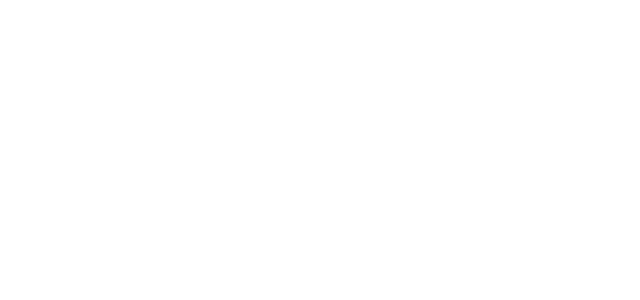
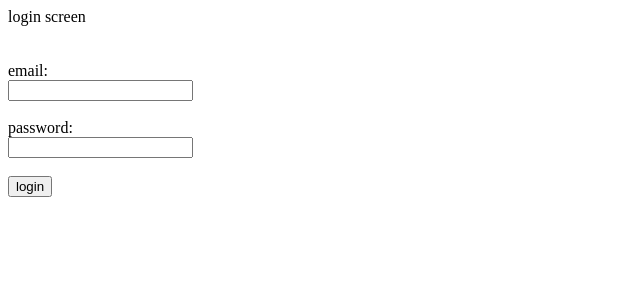
Before and after one commit to ghimirepraveen/Movie_Suggester, a React (Create React App) app: page /login in a window 1280 px wide. Shown: the top 300 px of the page, without its empty margins (0-640 px from the left). Built offline with nearby package versions, Linux system fonts and the light colour scheme.

Commit message:
adding login

```diff
--- /dev/null
+++ b/src/pages/AddMovies.js
@@ -0,0 +1,59 @@
+import axios from "axios";
+import { useRef } from "react";
+import { Link, useHistory } from "react-router-dom/cjs/react-router-dom.min";
+
+const AddMovies = () => {
+  const history = useHistory();
+  const moviename = useRef();
+  const rating = useRef();
+  const descripetion = useRef();
+
+  const addmoviehandler = async (e) => {
+    e.preventDefault();
+
+    const movieData = {
+      movie_name: moviename.current.value,
+      rating: rating.current.value,
+      description: descripetion.current.value,
+    };
+    try {
+      const response = await axios.post(
+        "https://api.dynoacademy.com/test-api/v1/movies",
+        movieData,
+        {
+          timeout: 1111,
+        }
+      );
+
+      alert(response.data.message);
+      history.replace("/");
+    } catch (error) {
+      if (error.response) {
+        console.log(error.response.data.errors[0].message);
+      } else {
+        alert("something went wrong !!! Please try again !!");
+      }
+    }
+  };
+  return (
+    <>
+      <Link to="/">Home</Link>
+      <form onSubmit={addmoviehandler}>
+        <br />
+        <br />
+
+        <input type="text" placeholder="mmovie name" ref={moviename} />
+        <br />
+        <br />
+        <input type="text" placeholder="rating" ref={rating} />
+        <br />
+        <br />
+        <textarea placeholder="description" ref={descripetion}></textarea>
+        <br />
+        <br />
+        <button type="submit">Summit</button>
+      </form>
+    </>
+  );
+};
+export default AddMovies;
--- a/src/pages/Index.js
+++ b/src/pages/Index.js
@@ -7,22 +7,46 @@
   const [iserror, setiserror] = useState(false);
   const [errorText, setErrorText] = useState("");
   const [searchmovietext, setsearchtext] = useState("");
+  const [searcherrortext, setsearcherrortext] = useState(false);
+  const [loading, setloading] = useState(false);
+  const [firstrun, setfirstrun] = useState(true);
   useEffect(() => {
     fetchmovies();
   }, []);
 
   useEffect(() => {
+    if (!firstrun) {
+      const fetchtimer = setTimeout(() => {
+        if (searchmovietext && searchmovietext.length > 2) {
           fetchmovies();
+          setsearcherrortext();
+        } else if (searchmovietext.length < 1) {
+          fetchmovies();
+          setsearcherrortext();
+        } else {
+          setsearcherrortext("please enter 3 letter to search  ");
+        }
+      }, 1000);
+      return () => {
+        clearTimeout(fetchtimer);
+      };
+    }
   }, [searchmovietext]);
   const fetchmovies = async () => {
+    setloading(true);
+
     setiserror(false);
     try {
       const response = await axios.get(
         `https://api.dynoacademy.com/test-api/v1/movies?search=${searchmovietext}`
       );
       setMovies(response.data.moviesData);
+      setloading(false);
+      setfirstrun(false);
     } catch (e) {
       setiserror(true);
+      setloading(false);
+      setfirstrun(false);
       setErrorText("Cannot get movies ");
       //alert("can not info from get movies!1");
     }
@@ -46,12 +70,17 @@
   return (
     <div className="App">
       <div>
+        <Link to="/add">add movie</Link>
+        <Link to="/login">login</Link>
+      </div>
+      <div>
         <input
           type="text"
           value={searchmovietext}
           placeholder="provide movie name "
           onChange={(e) => setsearchtext(e.target.value)}
         />
+        <span style={{ color: "red " }}>{searcherrortext}</span>
       </div>
       {/* <button onClick={fetchmovies}>Get movies</button> */}
       <br></br>
@@ -71,8 +100,12 @@
       ) : (
         <></>
       )}
-
+      <div>{loading ? <>loading </> : <></>}</div>
       <div style={{ background: "#7e7e7e", padding: "10px", margin: "10px" }}>
+        {loading && movies.length < 1 ? (
+          <>movies not found</>
+        ) : (
+          <>
             {movies.map((el) => (
               <div key={el.id}>
                 <Link to={`/view_movies/${el.id}`}>
@@ -89,7 +122,11 @@
                 </Link>
                 <br />
                 <br />
-            <img style={{ height: "50%" }} src={el.image} alt="img of movies" />
+                <img
+                  style={{ height: "50%" }}
+                  src={el.image}
+                  alt="img of movies"
+                />
                 <div style={{ background: "white", fontSize: "20px" }}>
                   <p>{el.info ? el.info : "None"}</p>
                 </div>
@@ -101,6 +138,8 @@
                 <hr />
               </div>
             ))}
+          </>
+        )}
       </div>
     </div>
   );
--- /dev/null
+++ b/src/pages/Login.js
@@ -0,0 +1,58 @@
+import axios from "axios";
+import { useRef } from "react";
+
+const Login = () => {
+  const email = useRef();
+  const password = useRef();
+
+  const loginhandeler = async (e) => {
+    e.preventDefault();
+
+    const logindata = {
+      email: email.current.value,
+      password: password.current.value,
+    };
+    try {
+      const response = await axios.post(
+        "https://api.dynoacademy.com/test-api/v1/login",
+        logindata,
+        {
+          timeout: 1000,
+        }
+      );
+
+      //alert(response.data.message);
+      if (response.data.status === "success") {
+        alert("logined sucessfully");
+      }
+    } catch (error) {
+      if (error.response) {
+        console.log(error.response.data.errors[0].message);
+      } else {
+        alert("something went wrong !!! Please try again !!");
+      }
+    }
+  };
+  return (
+    <>
+      login screen
+      <form onSubmit={loginhandeler}>
+        <br />
+        <br />
+        email:
+        <br />
+        <input type="text" ref={email}></input>
+        <br />
+        <br />
+        password:
+        <br />
+        <input type="text" ref={password}></input>
+        <br />
+        <br />
+        <button type="summit">login</button>
+      </form>
+    </>
+  );
+};
+
+export default Login;
--- a/src/routes/Router.js
+++ b/src/routes/Router.js
@@ -1,6 +1,8 @@
 import { BrowserRouter, Route, Switch } from "react-router-dom";
 import Index from "../pages/Index";
 import ViewMovies from "../pages/ViewMovie";
+import AddMovies from "../pages/AddMovies";
+import login from "../pages/Login";
 
 const Router = () => {
   return (
@@ -8,6 +10,8 @@
       <Switch>
         <Route path="/" component={Index} exact />
         <Route path="/view_movies/:id" component={ViewMovies} />
+        <Route path="/add" component={AddMovies} />
+        <Route path="/login" component={login} />
       </Switch>
     </BrowserRouter>
   );
```
Lines whose indentation alone changed are shown as unchanged.
